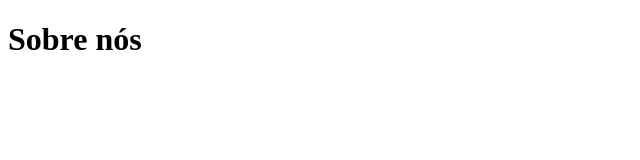
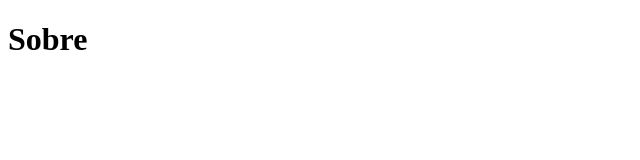
Before and after one commit to eduardo-assimo/DevSuperiorFDM-git-desafio3, a plain HTML site: page sobre.html in a window 1280 px wide. Shown: the full height of the page, 0-640 px from the left. Drawn offline with Linux system fonts and the light colour scheme.

Commit message:
Página sobre

```diff
--- a/sobre.html
+++ b/sobre.html
@@ -3,9 +3,9 @@
 <head>
     <meta charset="UTF-8">
     <meta name="viewport" content="width=device-width, initial-scale=1.0">
-    <title>Document</title>
+    <title>Sobre</title>
 </head>
 <body>
-    <h1>Sobre nós</h1>
+    <h1>Sobre</h1>
 </body>
 </html>
```
